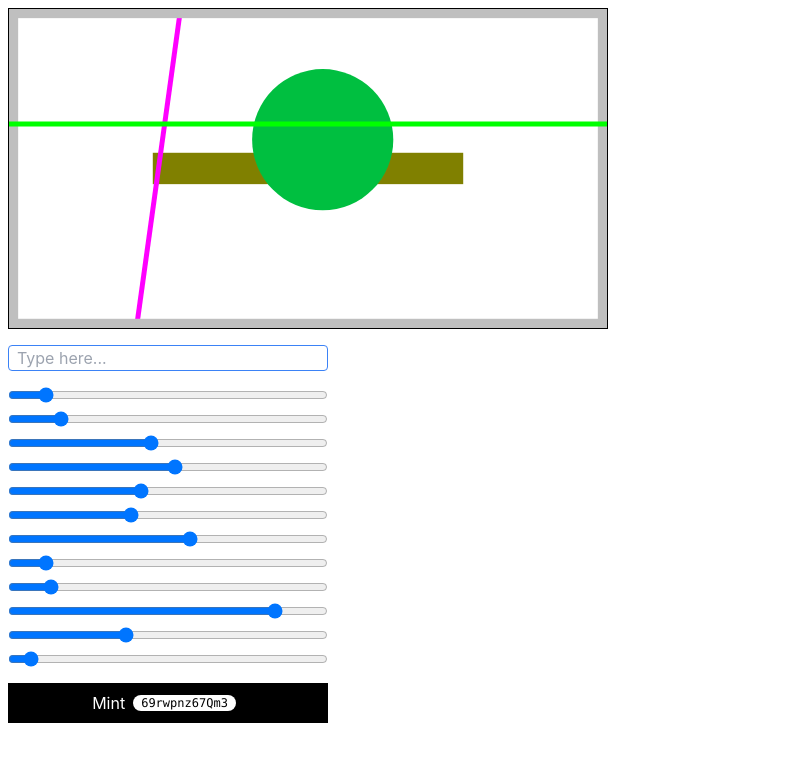
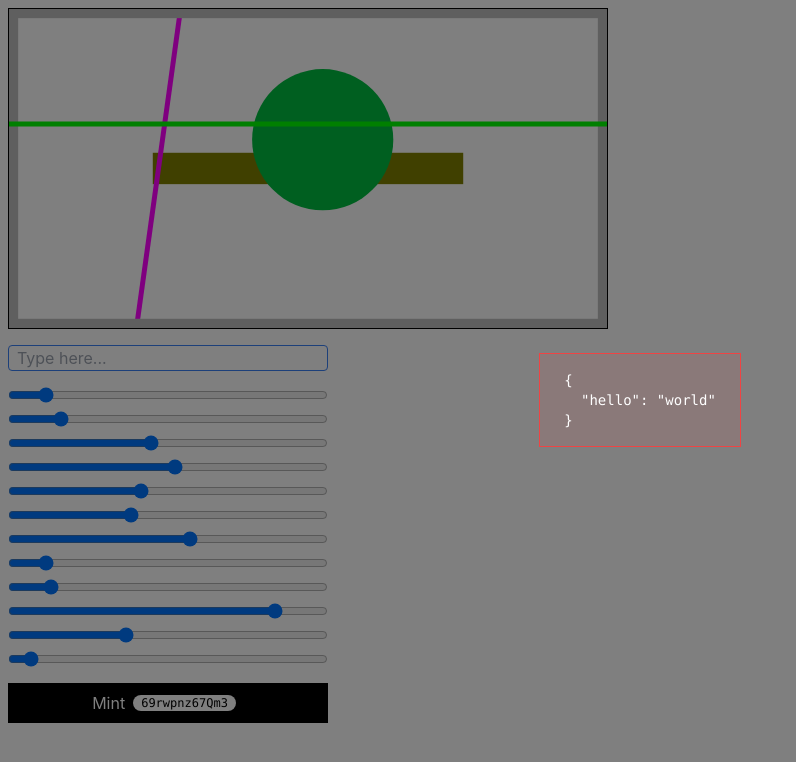
Before and after one commit to kalepail/m22-stellar-buzz, a SvelteKit app: page / in a window 1280 px wide. Shown: the top 762 px of the page, without its empty margins (0-796 px from the left). Built offline with nearby package versions, Linux system fonts and the light colour scheme.

Commit message:
added an error box

```diff
--- a/src/routes/+page.svelte
+++ b/src/routes/+page.svelte
@@ -12,6 +12,8 @@
   let arr = data.arr
   let code = ''
   let input = ''
+  let error = JSON.stringify({hello: 'world'}, null, 2) // null
+  let errorEl
   let loading = false
   let success = false
 
@@ -92,13 +94,25 @@
 
     catch(err) {
       console.error(err)
+      error = typeof err === 'string' ? err : JSON.stringify(err, null, 2)
     }
 
     finally {
       loading = false
     }
   }
+
+  function closeError(event) {
+    if (event.target.contains(errorEl))
+      error = null
+  }
 </script>
+
+{#if error}
+  <div class="absolute flex items-center justify-center bg-black/50 top-0 left-0 bottom-0 right-0" bind:this={errorEl} on:click="{(e) => closeError(e)}">
+    <pre class="border border-red-500 p-4 px-6 text-white text-sm" style:background-color="{'#8a7979'}">{@html error}</pre>
+  </div>
+{/if}
 
 <svg class="border border-black w-full h-auto" style:max-width="{w}px" viewBox="0 0 {w} {h}" width="{w}" height="{h}" xmlns="http://www.w3.org/2000/svg">
   <!-- background -->
```
